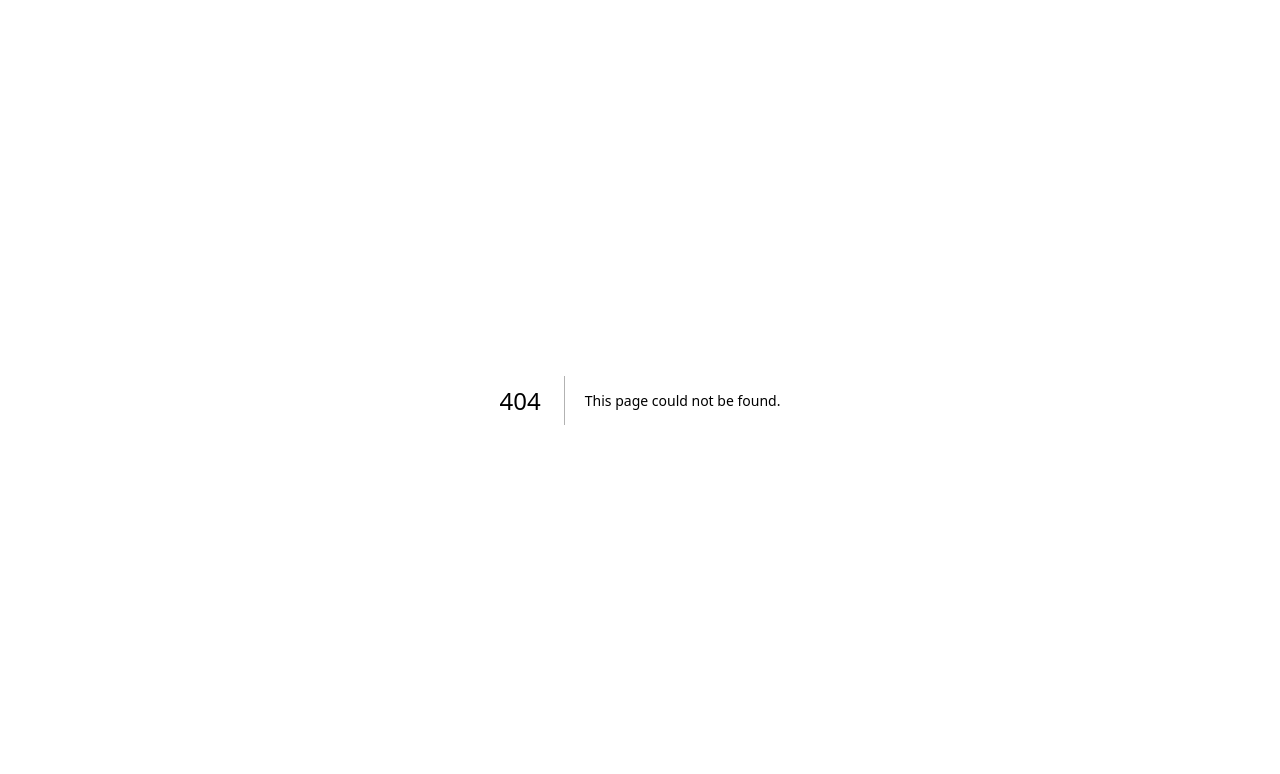
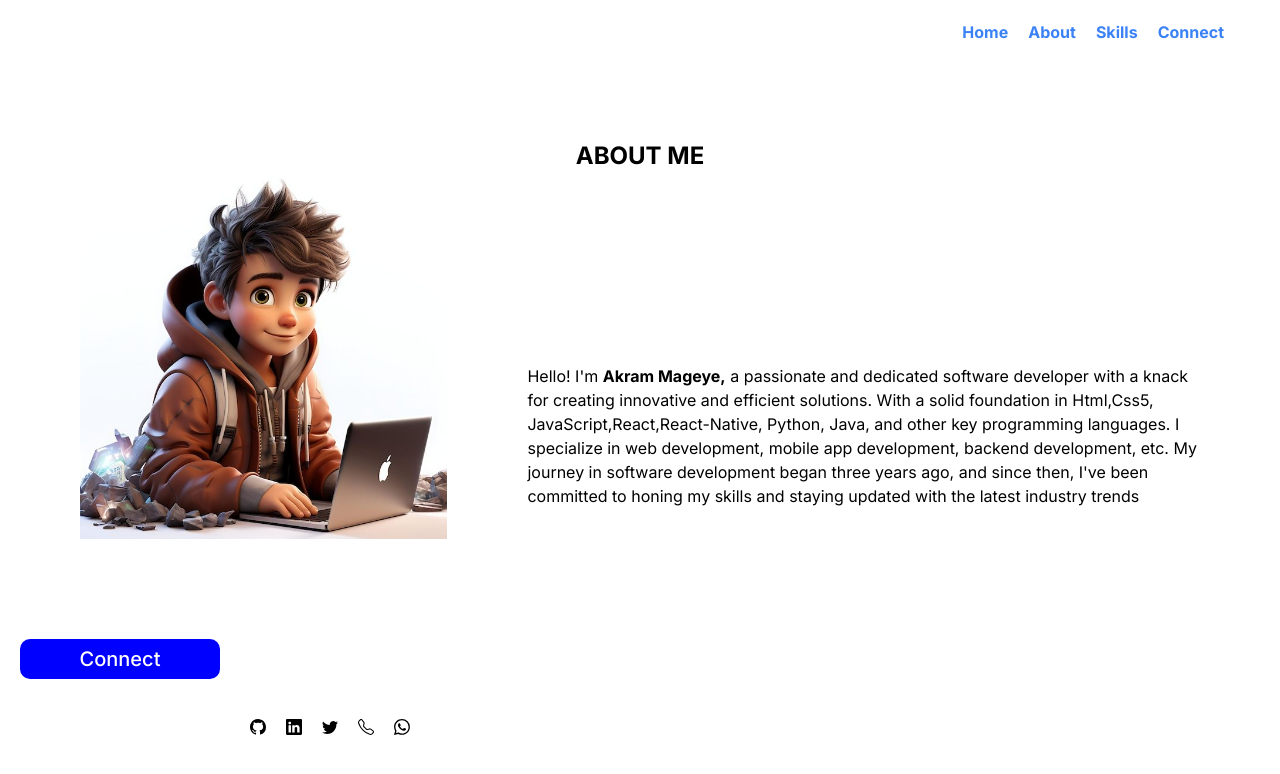
Before and after one commit to KiramZodiac/kiram_portifolio, a Next.js app: page /About in a window 1280 px wide. Before the commit this address had no page. Shown: the top 774 px of the page. Built offline with nearby package versions, Linux system fonts and the light colour scheme.

Commit message:
added an about page

```diff
--- /dev/null
+++ b/src/app/About/page.tsx
@@ -0,0 +1,57 @@
+import React from "react";
+import NavBar from "../NavBar";
+import Image from "next/image";
+import Button from "../Button";
+import Follow from "../Follow";
+
+function page() {
+  return (
+    <div>
+      <NavBar />
+      <div className=" p-20">
+        <div className=" justify-items-center text-center text-2xl pt-10 font-bold">
+          <h1>ABOUT ME</h1>
+        </div>
+        <div className=" flex">
+          <div className="">
+            <div className=" row">
+              <div className=" col-sm-12 col-md-6">
+                <Image
+                  alt="my image"
+                  src="/ki3.jpeg"
+                  width={500}
+                  height={500}
+                />
+              </div>
+            </div>
+          </div>
+
+          <div className="col-sm-12 col-md-6">
+            <div className="max-w-screen-lg">
+              <div className=" justify-items-center pl-20 mt-48">
+                <p>
+                  Hello! I{"'"}m{" "}
+                  <span className=" font-bold">Akram Mageye,</span> a passionate
+                  and dedicated software developer with a knack for creating
+                  innovative and efficient solutions. With a solid foundation in
+                  Html,Css5, JavaScript,React,React-Native, Python, Java, and
+                  other key programming languages. I specialize in web
+                  development, mobile app development, backend development, etc.
+                  My journey in software development began three years ago, and
+                  since then, I've been committed to honing my skills and
+                  staying updated with the latest industry trends
+                </p>
+              </div>
+            </div>
+          </div>
+        </div>
+      </div>
+      <div className=" text-center flex">
+        <Button />
+        <Follow />
+      </div>
+    </div>
+  );
+}
+
+export default page;
--- a/src/app/Button.tsx
+++ b/src/app/Button.tsx
@@ -4,11 +4,11 @@ import Follow from "./Follow";
 
 function Button() {
   return (
-    <div className=" " style={{ padding: 20, paddingLeft: 40 }}>
+    <div className="" style={{ padding: 20 }}>
       <button
         style={{
           backgroundColor: "Blue",
-          width: 150,
+          width: 200,
           height: 40,
           borderRadius: 10,
           fontSize: 20,
--- a/src/app/Intro.tsx
+++ b/src/app/Intro.tsx
@@ -5,13 +5,15 @@ import React from "react";
 function Intro() {
   return (
     <div className=" pr-52">
-      <div className=" text-2xl font-bold ">
+      <div className=" text-2xl font-bold">
         <h1>Hey, </h1>
         <h1>
-          I{"'"}am <span className=" text-blue-500">Kiram.</span>
+          I{"'"}am <span className=" text-blue-500">Kiram Mageye.</span>
         </h1>
         <h2>A Software Developer</h2>
-        <Button />
+        <div className=" pt-20 pl-40">
+          <Button />
+        </div>
       </div>
 
       <div
```
Also changed, not shown: public/ki2.jpeg (added), public/ki3.jpeg (added).
